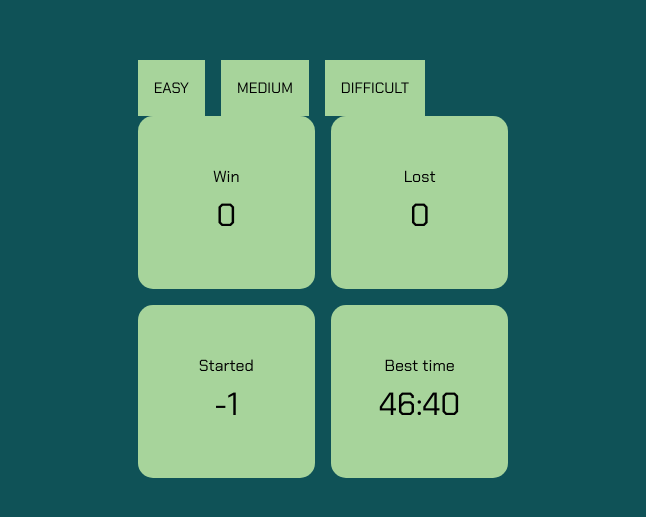
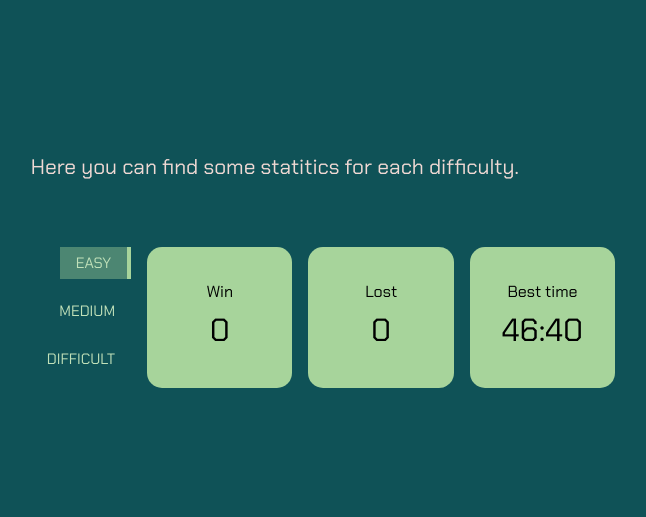
Before and after one commit to AndreaLupo/minesweeper, a Vue app: page /statistics in a window 1280 px wide. Shown: the part 131-648 px from the top of the page, without its empty margins (317-963 px from the left). Built offline with nearby package versions, Linux system fonts and the light colour scheme.

Commit message:
Update statistics view

```diff
--- a/src/components/statistics/StatisticsGrid.vue
+++ b/src/components/statistics/StatisticsGrid.vue
@@ -9,10 +9,6 @@
       <div class="value">{{ difficultyStats.lostGames }}</div>
     </div>
     <div class="item">
-      <div class="title">Started</div>
-      <div class="value">-1</div>
-    </div>
-    <div class="item">
       <div class="title">Best time</div>
       <div class="value">{{ bestTimeText }}</div>
     </div>
@@ -21,7 +17,7 @@
 
 <script setup lang="ts">
 import { useStatisticsStore, type DifficultyStats } from "@/stores/statistics";
-import { computed, watch, type PropType } from "vue";
+import { computed, watch, type ComputedRef, type PropType } from "vue";
 import dayjs from "dayjs";
 import type { Difficulty } from "@/model/grid/GameGrid";
 const statisticsStore = useStatisticsStore();
@@ -33,36 +29,33 @@ const props = defineProps({
   },
 });
 
-let difficultyStats: DifficultyStats;
-
 const getStatistics = (difficulty: Difficulty) => {
-  difficultyStats = statisticsStore.getStatisticsByDifficulty(difficulty);
+  return statisticsStore.getStatisticsByDifficulty(difficulty);
 };
 
+const difficultyStats: ComputedRef<DifficultyStats> = computed(
+  (): DifficultyStats => {
+    return getStatistics(props.difficulty);
+  }
+);
 getStatistics(props.difficulty);
 
 const bestTimeText = computed(() => {
-  const bestTime = difficultyStats.bestTime;
+  const bestTime = difficultyStats.value.bestTime;
   return dayjs().minute(0).second(bestTime).format("mm:ss");
 });
-
-watch(
-  () => props.difficulty,
-  (newDifficulty: Difficulty) => {
-    getStatistics(newDifficulty);
-  }
-);
 </script>
 
 <style lang="scss">
 @import "@/assets/variables.scss";
 .grid {
   display: grid;
-  grid-template-columns: 1fr 1fr;
+  grid-template-columns: repeat(3, 1fr);
+  align-content: flex-start;
   gap: 1rem;
 
   .item {
-    padding: 3rem;
+    padding: 2rem;
     border-radius: 15px;
     text-align: center;
     background-color: $color-primary;
--- a/src/views/MainGameView.vue
+++ b/src/views/MainGameView.vue
@@ -14,7 +14,6 @@ import { computed } from "vue";
 const gameStore = useGameStore();
 
 const difficulty = gameStore.difficulty;
-console.log(`In-game difficulty: ${difficulty}`);
 
 const additional = computed(() => {
   return { "mini-margin": difficulty !== Difficulty.EASY };
--- a/src/views/StatisticsView.vue
+++ b/src/views/StatisticsView.vue
@@ -1,51 +1,102 @@
 <template>
-  <div>
+  <div class="intro">
+    <span class="intro--text"
+      >Here you can find some statitics for each difficulty.</span
+    >
+  </div>
+  <div class="wrapper">
     <div class="difficulty-selector">
-      <div @click="selectedDifficulty = Difficulty.EASY">EASY</div>
-      <div @click="selectedDifficulty = Difficulty.MEDIUM">MEDIUM</div>
-      <div @click="selectedDifficulty = Difficulty.DIFFICULT">DIFFICULT</div>
+      <div
+        @click="select(options[0])"
+        :class="options[0].isSelected ? 'selected' : ''"
+      >
+        EASY
+      </div>
+      <div
+        @click="select(options[1])"
+        :class="options[1].isSelected ? 'selected' : ''"
+      >
+        MEDIUM
+      </div>
+      <div
+        @click="select(options[2])"
+        :class="options[2].isSelected ? 'selected' : ''"
+      >
+        DIFFICULT
+      </div>
     </div>
-    <StatisticsGrid :difficulty="selectedDifficulty"></StatisticsGrid>
+    <StatisticsGrid
+      :difficulty="selectedDifficulty.difficulty"
+    ></StatisticsGrid>
   </div>
 </template>
 
 <script setup lang="ts">
-import { ref } from "vue";
+import { computed, reactive, ref } from "vue";
 import StatisticsGrid from "@/components/statistics/StatisticsGrid.vue";
 import { Difficulty } from "@/model/grid/GameGrid";
+type DifficultyOption = { difficulty: Difficulty; isSelected: boolean };
 
-const selectedDifficulty = ref(Difficulty.EASY);
+const options: DifficultyOption[] = reactive([
+  {
+    difficulty: Difficulty.EASY,
+    isSelected: true,
+  },
+  {
+    difficulty: Difficulty.MEDIUM,
+    isSelected: false,
+  },
+  {
+    difficulty: Difficulty.DIFFICULT,
+    isSelected: false,
+  },
+]);
+
+const select = (difficultyOption: DifficultyOption) => {
+  for (const option of options) {
+    option.isSelected = false;
+  }
+
+  difficultyOption.isSelected = true;
+};
+
+const selectedDifficulty = computed(() => {
+  return options.find((el) => el.isSelected)!;
+});
 </script>
 
 <style lang="scss">
 @import "@/assets/variables.scss";
 
-.difficulty-selector {
+.intro {
+  margin-bottom: 4rem;
+  &--text {
+    font-size: 1.4em;
+    color: $text-color-bright;
+  }
+}
+
+.wrapper {
   display: flex;
   gap: 1rem;
 
-  div {
-    padding: 1rem;
-    background-color: $color-primary;
-    cursor: pointer;
-  }
-}
+  .difficulty-selector {
+    display: flex;
+    flex-direction: column;
+    gap: 1rem;
+    align-items: flex-end;
 
-.grid {
-  display: grid;
-  grid-template-columns: 1fr 1fr;
-  gap: 1rem;
+    div {
+      //background-color: $color-primary;
+      color: $color-primary-bright;
+      cursor: pointer;
+      text-align: center;
+      padding: 4px 1rem;
 
-  .item {
-    padding: 3rem;
-    border-radius: 15px;
-    text-align: center;
-    background-color: $color-primary;
-    .title {
-      font-size: medium;
-    }
-    .value {
-      font-size: xx-large;
+      &.selected {
+        border-right: 4px solid $color-primary;
+        background-color: rgba($color-primary, 0.4);
+      }
     }
   }
 }
```
